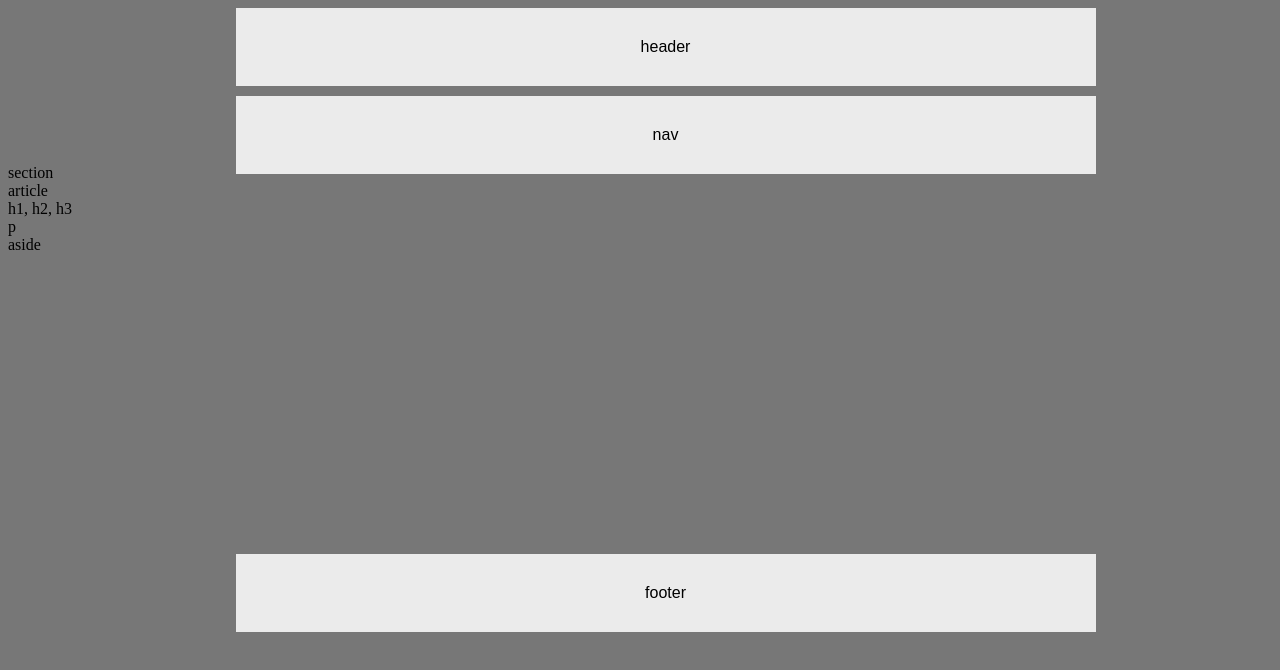
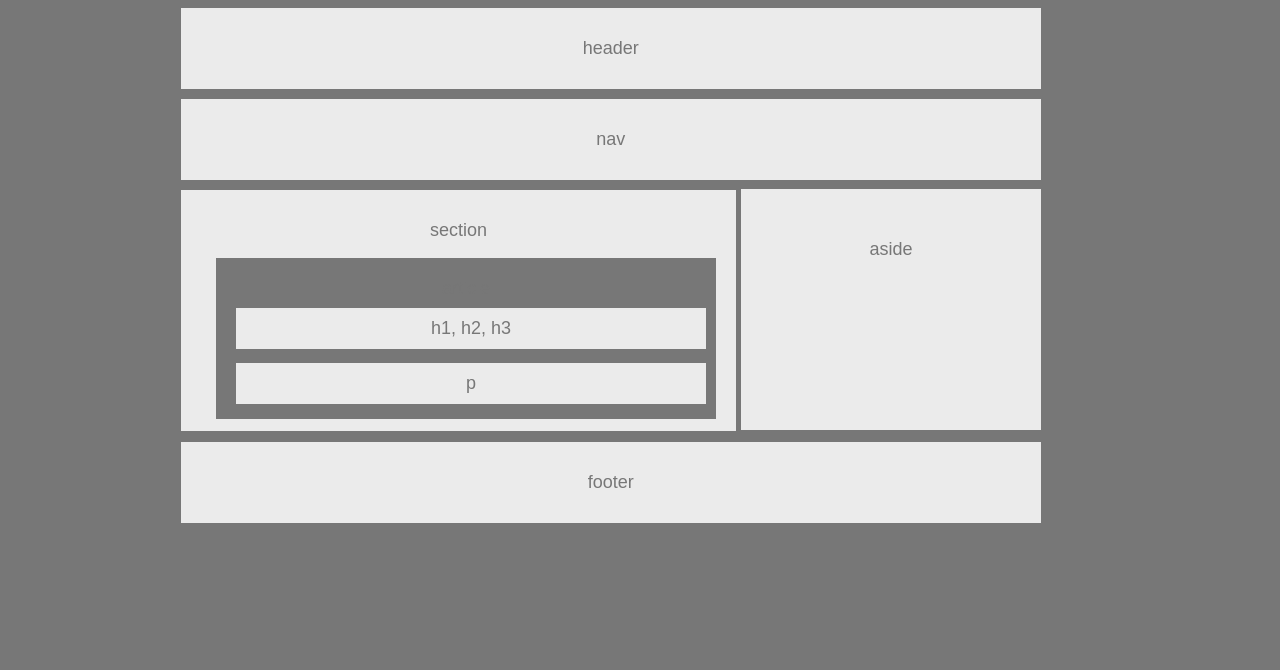
Before and after one commit to marcussmith0/HW-Wireframe, a plain HTML site: page index.html in a window 1280 px wide. Drawn offline with Linux system fonts and the light colour scheme.

Commit message:
finished

```diff
--- a/style.css
+++ b/style.css
@@ -6,6 +6,8 @@
     font-family: Arial;
     position: relative;
     left: 18%;
+    font-size: 18px;
+    color: #777777;
 }
 
 .nav {
@@ -17,14 +19,37 @@
     position: relative;
     left: 18%;
     top: 10px;
+    font-size: 18px;
+    color: #777777;
 }
 
 .section {
-
+    width:  495px;
+    background-color: #ebebeb;
+    text-align: center;
+    padding: 30px;
+    position: relative;
+    left: 173px;
+    top: 20px;
+    padding-bottom: 190px;
+    font-size: 18px;
+    font-family: Arial;
+    color: #777777;
 }
 
+
+
 .article {
-
+    width: 460px;
+    padding: 20px;
+    background-color: #777777;
+    position: absolute;
+    top: 68px;
+    padding-bottom: 120px;
+    right: 20px;
+    font-family: Arial;
+    font-size: 18px;
+    color: #777777;
 }
 
 .bottom {
@@ -35,9 +60,53 @@
     font-family: Arial;
     position: relative;
     left: 18%;
-    top: 300px;
+    bottom: 100px;
+    top: -210px;
+    font-size: 18px;
+    color: #777777;
 }
+
 
 body {
 	background-color: #777777;
+	width:960px;
+	font-size: 18px;
 }
+
+.para {
+    text-align: center;
+    padding: 10px;
+    width: 450px;
+    background-color: #ebebeb;
+    position: absolute;
+    top: 105px;
+    font-family: Arial;
+    font-size: 18px;
+    color: #777777;
+}
+
+.h1h2h3 {
+    text-align: center;
+    padding: 10px;
+    width: 450px;
+    background-color: #ebebeb;
+    position: absolute;
+    top: 50px;
+    font-family: Arial;
+    font-size: 18px;
+    color: #777777;
+}
+
+.aside {
+    width: 200px;
+    padding: 50px;
+    background-color: #ebebeb;
+    text-align: center;
+    position: relative;
+    left: 733px;
+    bottom: 222px;
+    padding-bottom: 170px;
+    font-family: Arial;
+    font-size: 18px;
+    color: #777777;
+}
```
